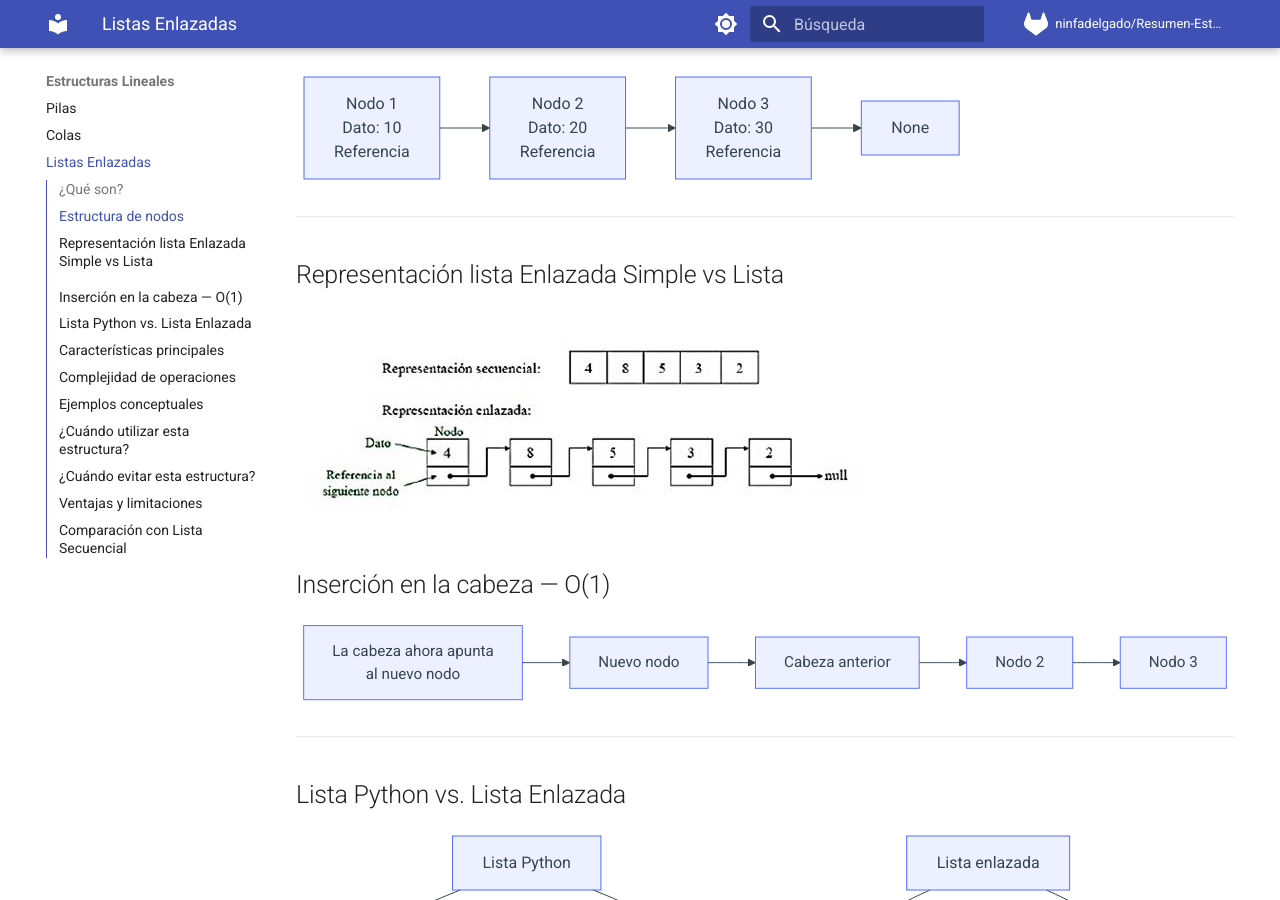
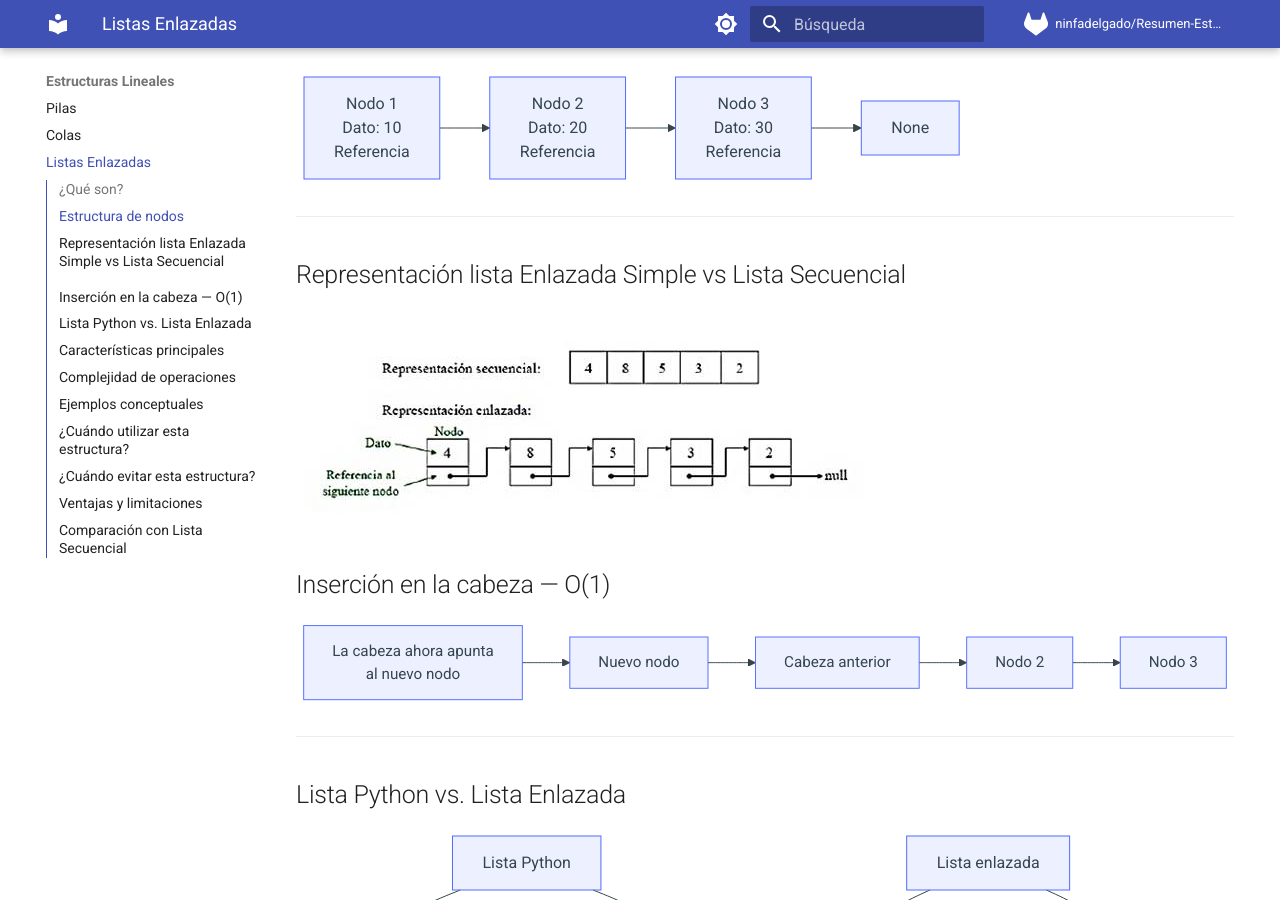
Before and after one commit to ninfadelgado/Estructuras-Datos-Python, an MkDocs documentation site: the page built from docs/estructuras-lineales/listas-enlazadas.md, in a window 1280 px wide and 900 px high, scrolled down 378 px. Built offline with MkDocs 1.6.1 and Material for MkDocs 9.7.7, drawn with Linux system fonts in a browser that asks for light colours; comment, search, counter and statistics services are not loaded.

Commit message:
Edit listas-enlazadas.md

````diff
--- a/docs/estructuras-lineales/listas-enlazadas.md
+++ b/docs/estructuras-lineales/listas-enlazadas.md
@@ -16,7 +16,7 @@ flowchart LR
 ```
 
 ---
-## Representación lista Enlazada Simple vs Lista
+## Representación lista Enlazada Simple vs Lista Secuencial
 
 ![Lista Enlazada](representacion-enlazada.png)
 ---
````
